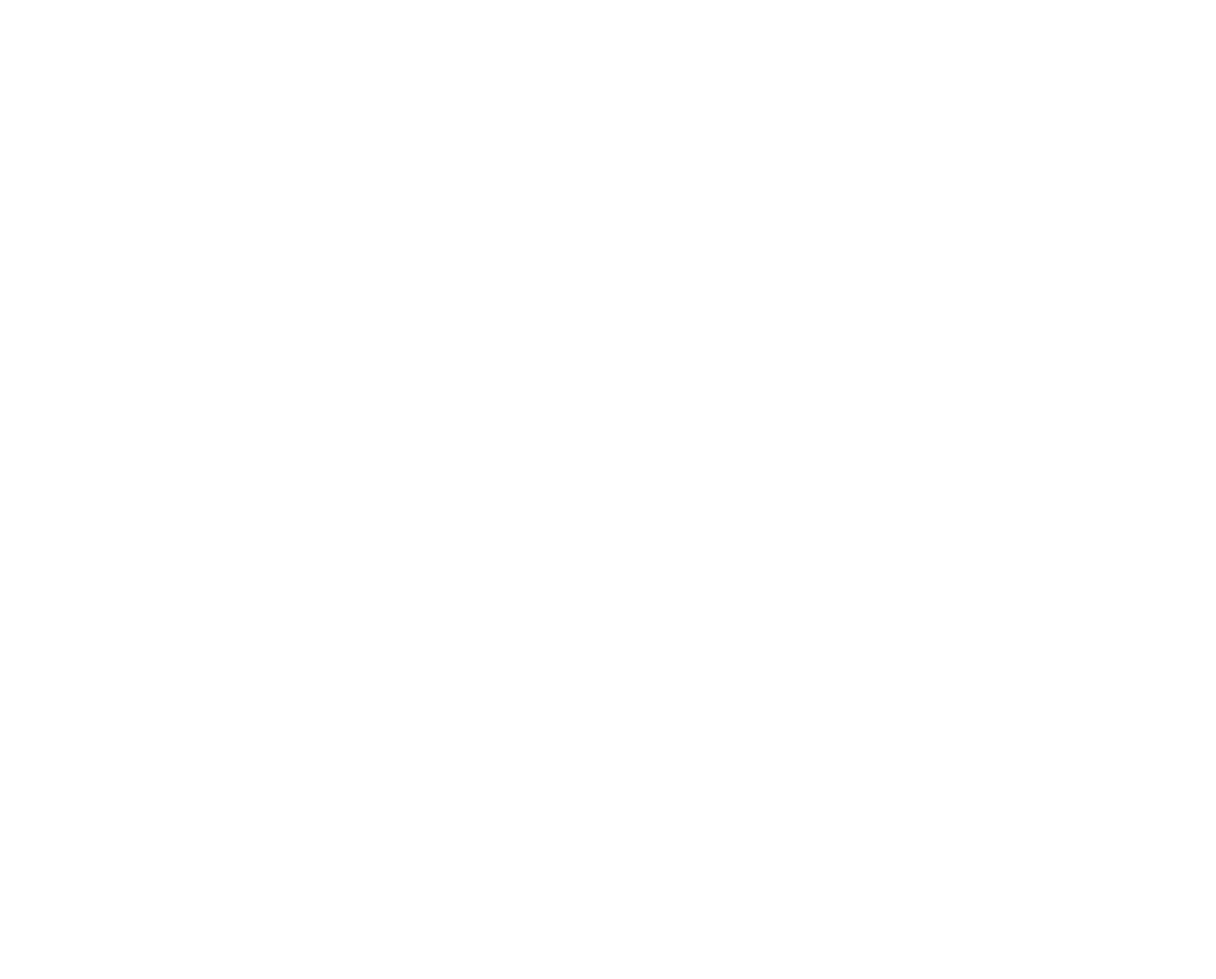
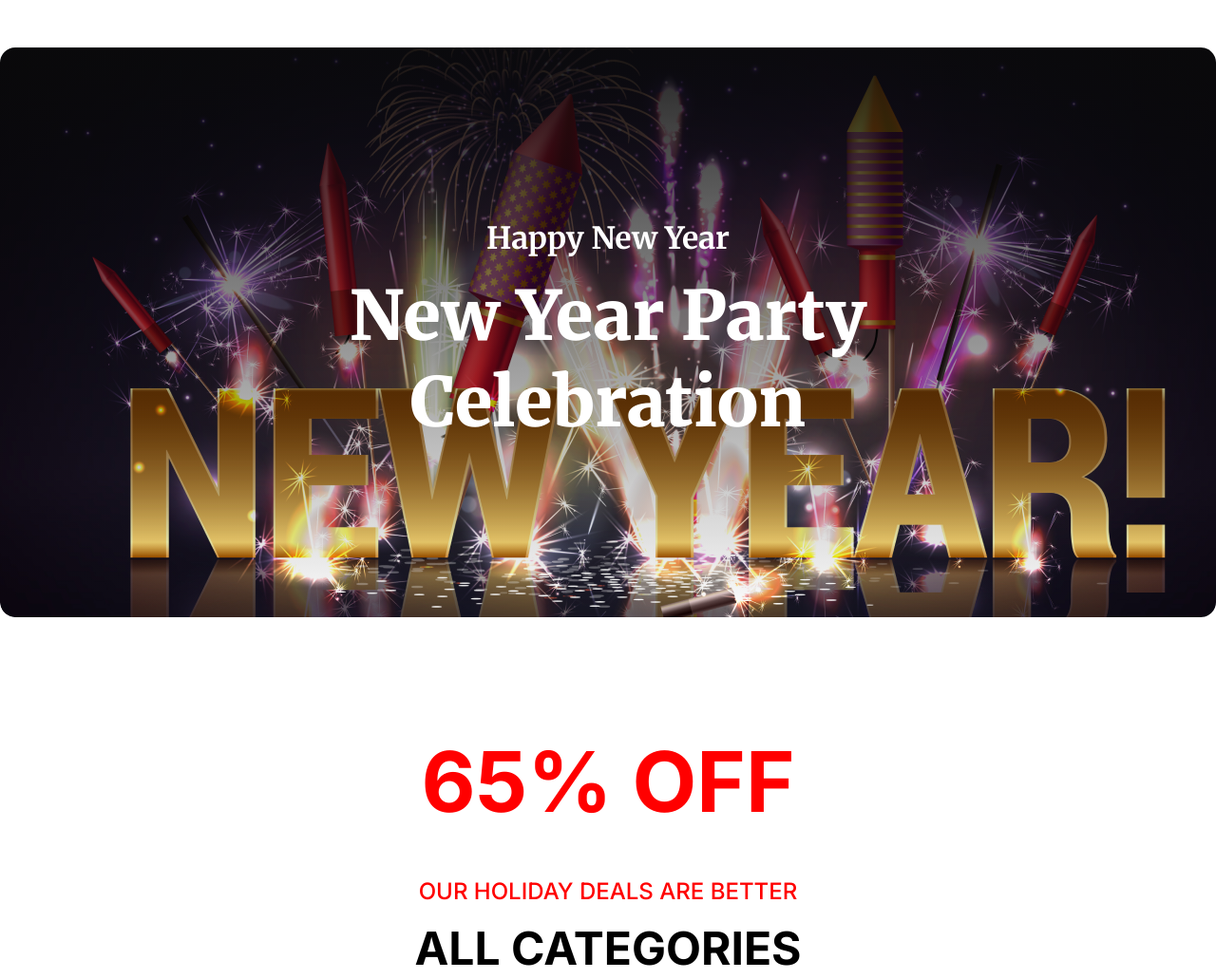
Before and after one commit to mohammadSelimReza/a_static_website, a plain HTML site: page index.html in a window 1280 px wide. Shown: the top 1031 px of the page at 95% size. Before the commit the page ends 800 px from the top, so only its background shows below. Drawn offline with Linux system fonts and the light colour scheme.

Commit message:
banner and happy new year done

```diff
--- a/index.html
+++ b/index.html
@@ -1,11 +1,32 @@
 <!DOCTYPE html>
 <html lang="en">
-<head>
-    <meta charset="UTF-8">
-    <meta name="viewport" content="width=device-width, initial-scale=1.0">
+  <head>
+    <meta charset="UTF-8" />
+    <meta name="viewport" content="width=device-width, initial-scale=1.0" />
     <title>Happy New Year</title>
-</head>
-<body>
-
-</body>
+    <!-- css file -->
+    <link rel="stylesheet" href="./style/format.css" />
+    <link rel="stylesheet" href="./style/unique.css" />
+  </head>
+  <body>
+    <header class="header flex justify-center">
+      <div class="flex justify-center flex-col text-center">
+        <h4 class="white-color mb4">Happy New Year</h4>
+        <h2 class="bold white-color">
+          New Year Party <br />
+          Celebration
+        </h2>
+      </div>
+    </header>
+    <main>
+      <div class="main-top">
+        <h1 class="text-center primary-color semi-bold mb16 mt30">65% OFF</h1>
+        <h5 class="text-center primary-color extra mb4">OUR HOLIDAY DEALS ARE BETTER</h5>
+        <h3 class="text-center semi-bold mb16">ALL CATEGORIES</h3>
+      </div>
+      <div class="flex center mb30">
+        <img src="./img/newyear.png" alt="New Year Photo">
+      </div>
+    </main>
+  </body>
 </html>
--- /dev/null
+++ b/style/format.css
@@ -0,0 +1,93 @@
+*{
+    margin: 0;
+    padding: 0;
+}
+/* body */
+body{
+    max-width: 1280px;
+    margin: auto;
+    margin-top: 50px;
+}
+/* font-size */
+h1{
+    font-size: 88px;
+}
+h2{
+    font-size: 72px;
+}
+h3{
+    font-size: 48px;
+}
+h4{
+    font-size: 32px;
+}
+h5{
+    font-size: 24px;
+}
+h6{
+    font-size: 20px;
+}
+p{
+    font-size: 18px;
+}
+/* font-size */
+.bold{
+    font-weight: 900;
+}
+.semi-bold{
+    font-weight: 700;
+}
+.medium{
+    font-weight: 600;
+}
+.extra{
+    font-weight: 500;
+}
+.regular{
+    font-weight: 400;
+}
+/* color */
+.primary-color{
+    color: #f00;
+}
+.secondary-color{
+    color: #070211;
+}
+.white-color{
+    color: #fff;
+}
+/* text-center */
+.text-center{
+    text-align: center;
+}
+/* flex */
+.flex{
+    display: flex;
+}
+.justify-center{
+    justify-content: center;
+}
+.center{
+    justify-content: center;
+    align-items: center;
+}
+.flex-col{
+    flex-direction: column;
+}
+.flex-row{
+    flex-direction: row;
+}
+
+/* marging */
+.mb4{
+    margin-bottom: 16px;
+}
+.mb16{
+    margin-bottom: 48px;
+}
+.mt30{
+    margin-top: 120px;
+}
+.mb30{
+    margin-bottom: 120px;
+}
--- /dev/null
+++ b/style/unique.css
@@ -0,0 +1,26 @@
+/* google fonts */
+/* merriweather */
+@import url('https://fonts.googleapis.com/css2?family=Merriweather:ital,wght@0,300;0,400;0,700;0,900;1,300;1,400;1,700;1,900&display=swap');
+/* inter */
+@import url('https://fonts.googleapis.com/css2?family=Inter:wght@100..900&display=swap');
+/* some root address */
+:root{
+    --merriweather :"Merriweather", serif;
+    --int : "Inter", sans-serif;
+    --primary_color : #F00;
+    --secondary_color: #070211;
+    --white_color: #fff;
+}
+/* index file css::*/
+.header{
+    font-family: var(--merriweather);
+    background-image: linear-gradient(to top, rgba(200, 202, 214, 0), rgba(10, 10, 10, 0.897)),url('../img/banner.png');
+    background-repeat: no-repeat;
+    background-size: cover;
+    height: 600px;
+    border-radius: 16px;
+    /* background: linear-gradient(); */
+}
+.main-top{
+    font-family: var(--int);
+}
```
Also changed, not shown: img/banner.png (added), img/newyear.png (added).
